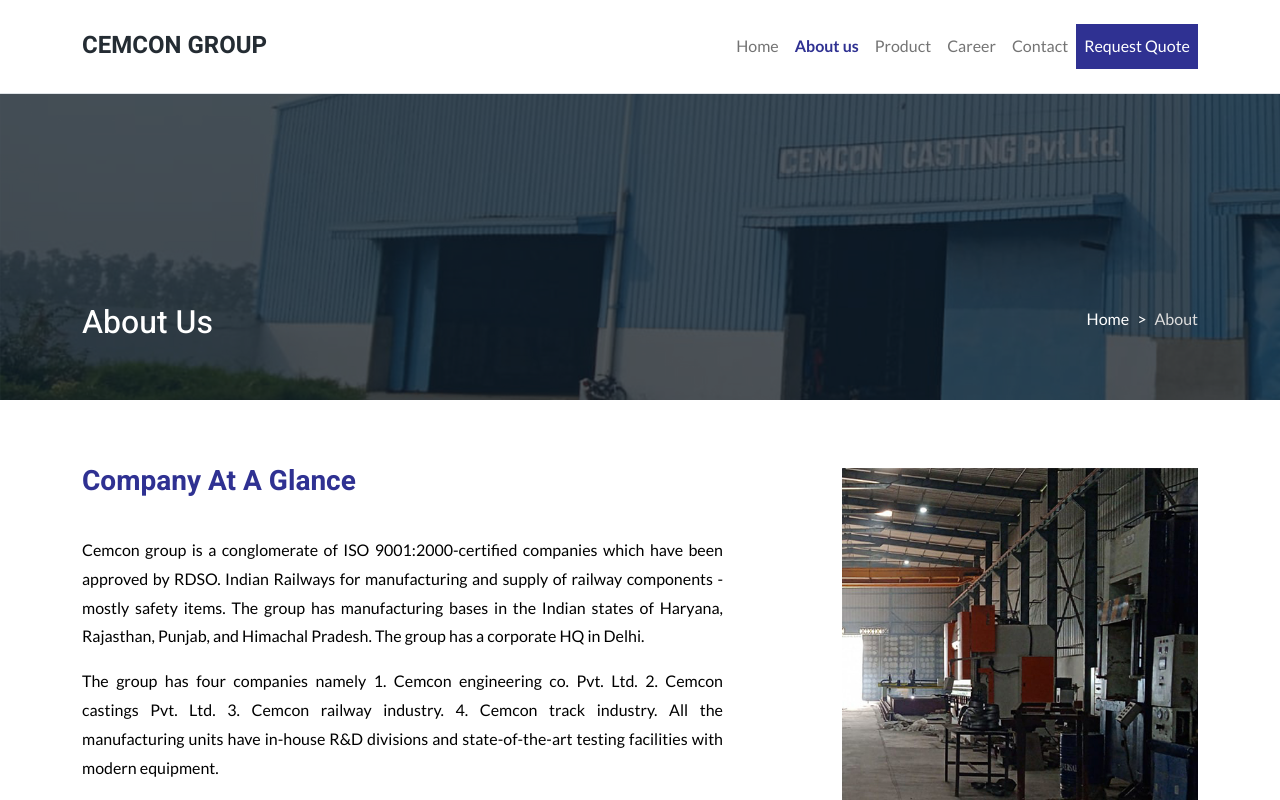
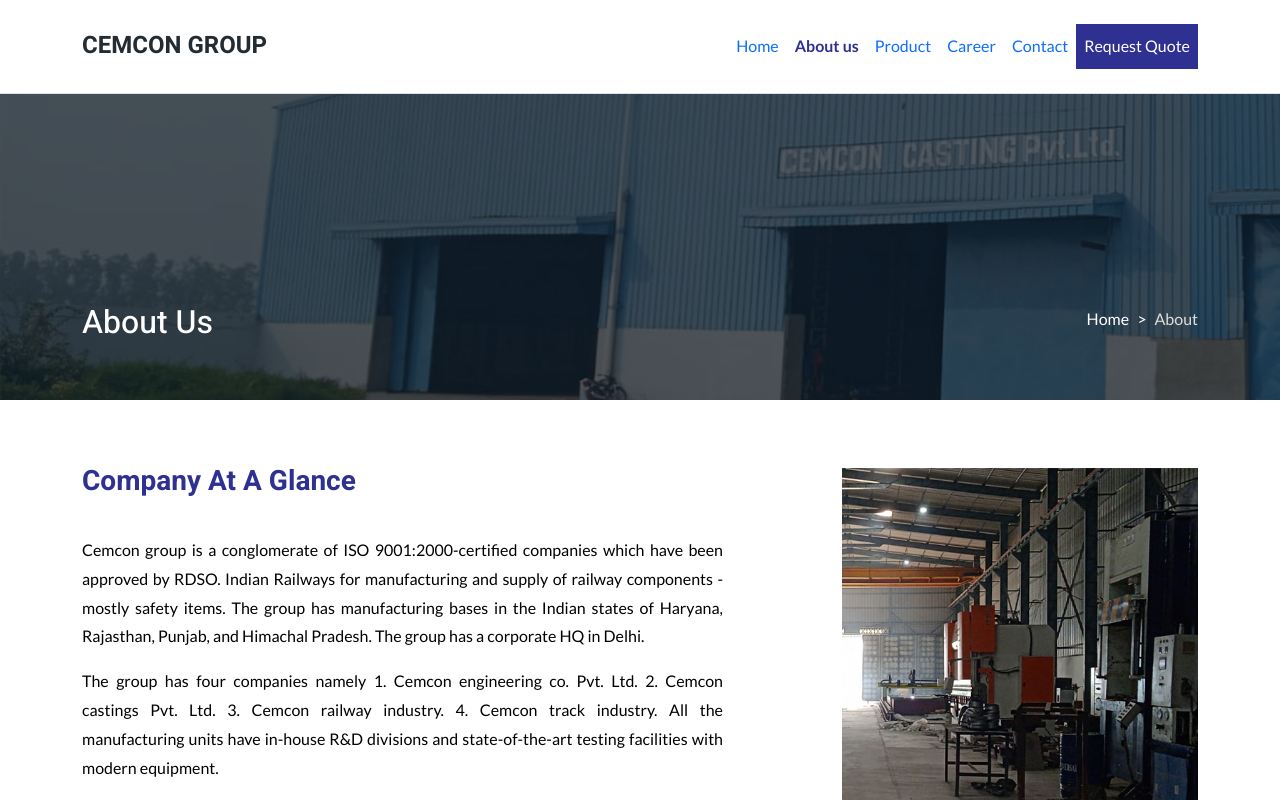
Before and after one commit to shahidweb/cemcongroup, an Angular app: page /about in a window 1280 px wide. Shown: the top 800 px of the page. Built offline with nearby package versions, Linux system fonts and the light colour scheme.

Commit message:
FixedCssImportWarning

```diff
--- a/angular.json
+++ b/angular.json
@@ -39,7 +39,7 @@
               "budgets": [
                 {
                   "type": "initial",
-                  "maximumWarning": "500kb",
+                  "maximumWarning": "1200kb",
                   "maximumError": "1mb"
                 },
                 {
--- a/package.json
+++ b/package.json
@@ -20,7 +20,6 @@
     "@angular/router": "^15.0.0",
     "@ng-bootstrap/ng-bootstrap": "^14.2.0",
     "@popperjs/core": "^2.11.6",
-    "bootstrap": "^5.2.3",
     "rxjs": "~7.5.0",
     "tslib": "^2.3.0",
     "zone.js": "~0.12.0"
--- a/src/index.html
+++ b/src/index.html
@@ -7,6 +7,7 @@
   <base href="/">
   <meta name="viewport" content="width=device-width, initial-scale=1">
   <link rel="icon" type="image/x-icon" href="favicon.ico">
+  <link rel="stylesheet" href="https://cdn.jsdelivr.net/npm/bootstrap@5.0.2/dist/css/bootstrap.min.css" integrity="sha384-EVSTQN3/azprG1Anm3QDgpJLIm9Nao0Yz1ztcQTwFspd3yD65VohhpuuCOmLASjC" crossorigin="anonymous">
   <link rel="stylesheet" href="https://cdnjs.cloudflare.com/ajax/libs/font-awesome/4.7.0/css/font-awesome.min.css" integrity="sha512-SfTiTlX6kk+qitfevl/7LibUOeJWlt9rbyDn92a1DqWOw9vWG2MFoays0sgObmWazO5BQPiFucnnEAjpAB+/Sw==" crossorigin="anonymous" referrerpolicy="no-referrer" />
 
 </head>
--- a/src/styles.scss
+++ b/src/styles.scss
@@ -1,7 +1,5 @@
 /* You can add global styles to this file, and also import other style files */
-@import url(./app/cssClass/media-query.scss);
-/* Importing Bootstrap SCSS file. */
-@import 'bootstrap/scss/bootstrap';
+@import './app/cssClass/media-query.scss';
 @import url('https://fonts.googleapis.com/css2?family=Heebo:wght@400;500;700&family=Lato:wght@400;700&family=Ubuntu:wght@300;400;500;700&display=swap');
 
 body {
```
Also changed, not shown: 1 other file (tests, documents, lock files or other folders).
